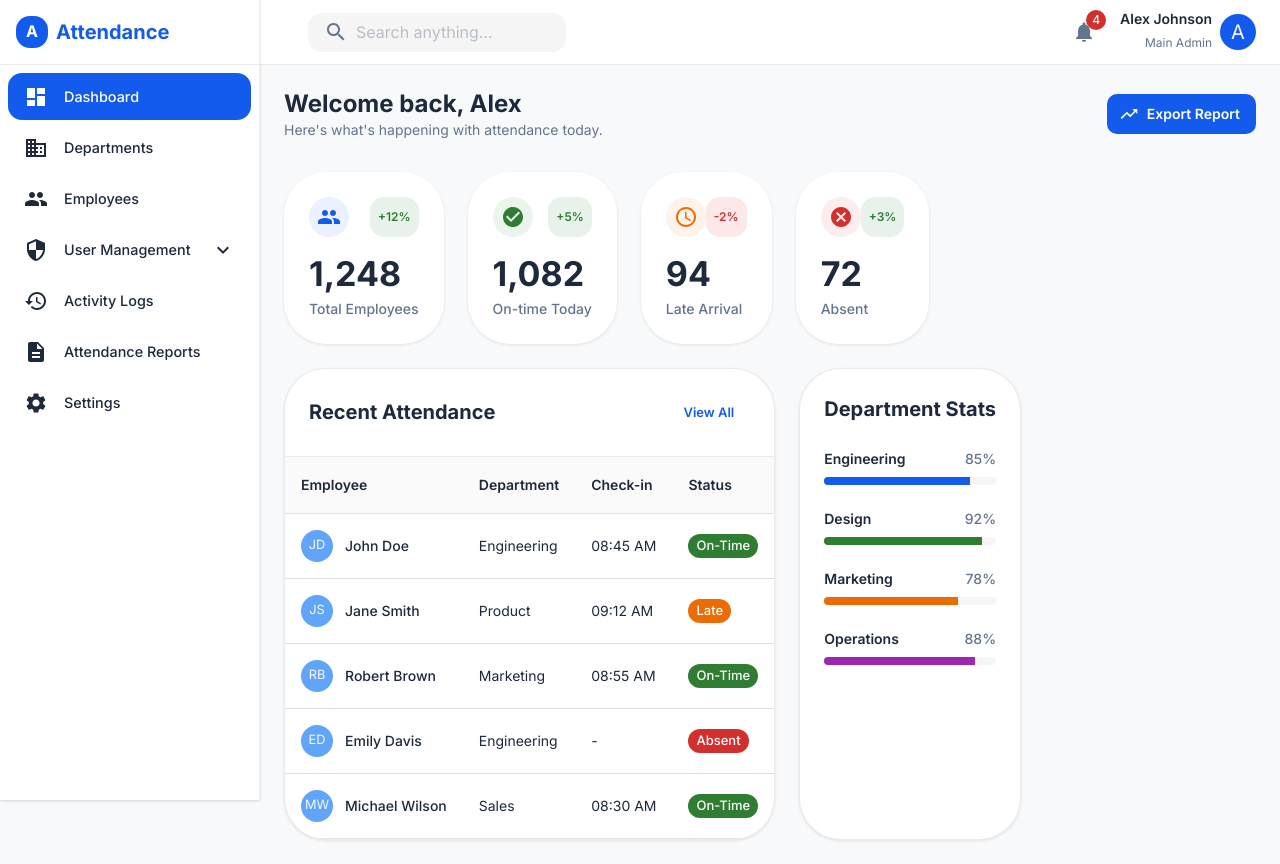
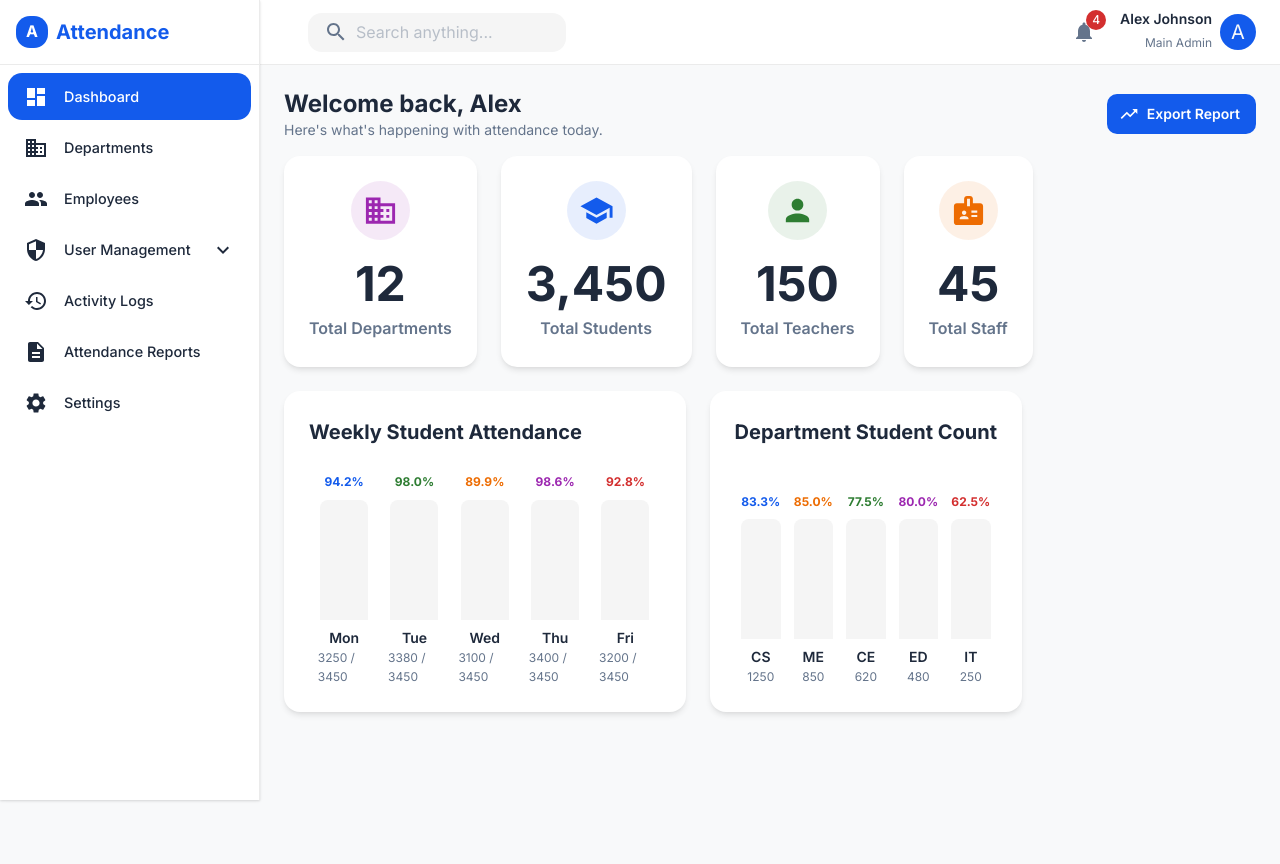
Before and after one commit to cloudregex/attendance-management-project, a React (Vite) app in the folder attendance_system/: page /dashboard in a window 1280 px wide. After the commit the page ends 800 px from the top, so only its background shows below. Built offline with nearby package versions, Linux system fonts and the light colour scheme.

Commit message:
some changes

```diff
--- a/attendance_system/src/components/Layout.jsx
+++ b/attendance_system/src/components/Layout.jsx
@@ -328,7 +328,14 @@ const Layout = ({ children }) => {
             </Box>
             <Box
                 component="main"
-                sx={{ flexGrow: 1, p: 3, width: { sm: `calc(100% - ${drawerWidth}px)` }, mt: '64px' }}
+                sx={{
+                    flexGrow: 1,
+                    flexBasis: 0, // allow flex item to shrink properly alongside drawer
+                    minWidth: 0, // prevents overflow when using flex
+                    p: 3,
+                    mt: '64px',
+                    overflowX: 'hidden',
+                }}
             >
                 {children}
             </Box>
--- a/attendance_system/src/index.css
+++ b/attendance_system/src/index.css
@@ -10,12 +10,14 @@
 
 body {
   margin: 0;
-  display: flex;
   min-width: 320px;
   min-height: 100vh;
+  width: 100%;
   transition: background-color 0.3s ease, color 0.3s ease;
 }
 
 #root {
-  width: 100%;
+  width: 100vw;
+  max-width: 100vw;
+  overflow-x: hidden;
 }
--- a/attendance_system/src/pages/AdminDashboard.jsx
+++ b/attendance_system/src/pages/AdminDashboard.jsx
@@ -22,21 +22,25 @@ import {
     Schedule as ScheduleIcon,
     Cancel as CancelIcon,
     TrendingUp as TrendingUpIcon,
+    Business as BusinessIcon,
+    School as SchoolIcon,
+    Person as PersonIcon,
+    Badge as BadgeIcon,
 } from '@mui/icons-material';
 
 const stats = [
-    { label: 'Total Employees', value: '1,248', icon: <PeopleIcon />, color: '#135bec', trend: '+12%' },
-    { label: 'On-time Today', value: '1,082', icon: <CheckCircleIcon />, color: '#2e7d32', trend: '+5%' },
-    { label: 'Late Arrival', value: '94', icon: <ScheduleIcon />, color: '#ed6c02', trend: '-2%' },
-    { label: 'Absent', value: '72', icon: <CancelIcon />, color: '#d32f2f', trend: '+3%' },
+    { label: 'Total Departments', value: '12', icon: <BusinessIcon />, color: '#9c27b0', trend: '+1' },
+    { label: 'Total Students', value: '3,450', icon: <SchoolIcon />, color: '#135bec', trend: '+52' },
+    { label: 'Total Teachers', value: '150', icon: <PersonIcon />, color: '#2e7d32', trend: '+5' },
+    { label: 'Total Staff', value: '45', icon: <BadgeIcon />, color: '#ed6c02', trend: '+2' },
 ];
 
-const recentAttendance = [
-    { id: 1, name: 'John Doe', department: 'Engineering', time: '08:45 AM', status: 'On-Time', avatar: 'JD' },
-    { id: 2, name: 'Jane Smith', department: 'Product', time: '09:12 AM', status: 'Late', avatar: 'JS' },
-    { id: 3, name: 'Robert Brown', department: 'Marketing', time: '08:55 AM', status: 'On-Time', avatar: 'RB' },
-    { id: 4, name: 'Emily Davis', department: 'Engineering', time: '-', status: 'Absent', avatar: 'ED' },
-    { id: 5, name: 'Michael Wilson', department: 'Sales', time: '08:30 AM', status: 'On-Time', avatar: 'MW' },
+const departmentStats = [
+    { id: 1, name: 'Computer Science', students: 1250, capacity: 1500, color: '#135bec' },
+    { id: 2, name: 'Mechanical Eng.', students: 850, capacity: 1000, color: '#ed6c02' },
+    { id: 3, name: 'Civil Engineering', students: 620, capacity: 800, color: '#2e7d32' },
+    { id: 4, name: 'Electronics Dept', students: 480, capacity: 600, color: '#9c27b0' },
+    { id: 5, name: 'Information Tech.', students: 250, capacity: 400, color: '#d32f2f' },
 ];
 
 const AdminDashboard = () => {
@@ -44,8 +48,8 @@ const AdminDashboard = () => {
     const mode = theme.palette.mode;
 
     return (
-        <Box>
-            <Box sx={{ mb: 4, display: 'flex', justifyContent: 'space-between', alignItems: 'center' }}>
+        <Box sx={{ width: '100%', minWidth: 0, display: 'flex', flexDirection: 'column' }}>
+            <Box sx={{ mb: 2, display: 'flex', justifyContent: 'space-between', alignItems: 'center', flexShrink: 0 }}>
                 <Box>
                     <Typography variant="h5" sx={{ fontWeight: 700, color: mode === 'dark' ? '#F8FAFC' : 'text.primary' }}>Welcome back, Alex</Typography>
                     <Typography variant="body2" sx={{ color: mode === 'dark' ? '#94A3B8' : 'text.secondary' }}>Here's what's happening with attendance today.</Typography>
@@ -55,144 +59,143 @@ const AdminDashboard = () => {
                 </Button>
             </Box>
 
-            <Grid container spacing={3}>
+            <Grid container spacing={3} sx={{ mb: 3, width: '100%' }} alignItems="stretch">
                 {stats.map((stat) => (
-                    <Grid item xs={12} sm={6} md={3} key={stat.label}>
+                    // always reserve one quarter of the available width on md+ screens (4 columns)
+                    <Grid item xs={12} md={3} key={stat.label} sx={{ display: 'flex', flexDirection: 'column' }}>
                         <Paper sx={{
+                            width: '100%',
+                            flex: 1,
+                            boxSizing: 'border-box',
                             p: 3,
-                            borderRadius: 3,
+                            display: 'flex',
+                            flexDirection: 'column',
+                            alignItems: 'center',
+                            justifyContent: 'center',
+                            borderRadius: '16px',
                             bgcolor: mode === 'dark' ? '#1E293B' : 'background.paper',
-                            boxShadow: mode === 'dark' ? '0 4px 20px rgba(0,0,0,0.4)' : '0 1px 3px rgba(0,0,0,0.1)',
+                            boxShadow: mode === 'dark' ? '0 4px 20px rgba(0,0,0,0.4)' : '0 4px 6px -1px rgba(0,0,0,0.1), 0 2px 4px -2px rgba(0,0,0,0.05)',
+                            transition: 'all 0.3s ease',
+                            '&:hover': {
+                                transform: 'translateY(-4px)',
+                                boxShadow: mode === 'dark' ? '0 10px 25px rgba(0,0,0,0.5)' : '0 12px 20px -3px rgba(0,0,0,0.1), 0 4px 6px -4px rgba(0,0,0,0.05)',
+                            },
                             border: '1px solid',
                             borderColor: mode === 'dark' ? '#334155' : 'transparent',
                         }}>
-                            <Box sx={{ display: 'flex', justifyContent: 'space-between', mb: 2 }}>
                             <Box
                                 sx={{
-                                        bgcolor: mode === 'dark' ? alpha(stat.color, 0.15) : `${stat.color}15`,
+                                    bgcolor: mode === 'dark' ? alpha(stat.color, 0.15) : alpha(stat.color, 0.1),
                                     color: stat.color,
-                                        p: 1,
-                                        borderRadius: 2,
+                                    p: 1.5,
+                                    borderRadius: '50%',
                                     display: 'flex',
+                                    alignItems: 'center',
+                                    justifyContent: 'center',
+                                    mb: 2,
                                 }}
                             >
-                                    {stat.icon}
+                                {React.cloneElement(stat.icon, { fontSize: 'large' })}
                             </Box>
-                                <Typography
-                                    variant="caption"
-                                    sx={{
-                                        color: stat.trend.startsWith('+') ? (mode === 'dark' ? '#4ade80' : 'success.main') : (mode === 'dark' ? '#f87171' : 'error.main'),
-                                        fontWeight: 600,
-                                        bgcolor: stat.trend.startsWith('+') ? (mode === 'dark' ? alpha('#4ade80', 0.15) : alpha(theme.palette.success.main, 0.1)) : (mode === 'dark' ? alpha('#f87171', 0.15) : alpha(theme.palette.error.main, 0.1)),
-                                        px: 1,
-                                        py: 0.5,
-                                        borderRadius: 1,
-                                        display: 'flex',
-                                        alignItems: 'center',
-                                    }}
-                                >
-                                    {stat.trend}
-                                </Typography>
-                            </Box>
-                            <Typography variant="h4" sx={{ fontWeight: 800, mb: 0.5, color: mode === 'dark' ? '#F8FAFC' : 'text.primary' }}>
+                            <Typography variant="h3" sx={{ fontWeight: 800, mb: 0.5, color: mode === 'dark' ? '#F8FAFC' : 'text.primary', textAlign: 'center' }}>
                                 {stat.value}
                             </Typography>
-                            <Typography variant="body2" sx={{ color: mode === 'dark' ? '#94A3B8' : 'text.secondary', fontWeight: 500 }}>
+                            <Typography variant="body1" sx={{ color: mode === 'dark' ? '#94A3B8' : 'text.secondary', fontWeight: 600, textAlign: 'center' }}>
                                 {stat.label}
                             </Typography>
                         </Paper>
                     </Grid>
                 ))}
+            </Grid>
 
-                <Grid item xs={12} md={8}>
+            <Grid container spacing={3} alignItems="stretch" sx={{ flexGrow: 1, pb: 1, width: '100%' }}>
+                <Grid item xs={12} md={6} sx={{ display: 'flex', flexDirection: 'column' }}>
                     <Paper sx={{
-                        p: 0,
-                        overflow: 'hidden',
-                        borderRadius: 3,
+                        width: '100%',
+                        flex: 1,
+                        boxSizing: 'border-box',
+                        p: 3,
+                        display: 'flex',
+                        flexDirection: 'column',
+                        justifyContent: 'space-between',
+                        borderRadius: '16px',
                         bgcolor: mode === 'dark' ? '#1E293B' : 'background.paper',
-                        boxShadow: mode === 'dark' ? '0 4px 20px rgba(0,0,0,0.4)' : '0 1px 3px rgba(0,0,0,0.1)',
+                        boxShadow: mode === 'dark' ? '0 4px 20px rgba(0,0,0,0.4)' : '0 4px 6px -1px rgba(0,0,0,0.1), 0 2px 4px -2px rgba(0,0,0,0.05)',
                         border: '1px solid',
-                        borderColor: mode === 'dark' ? '#334155' : 'divider',
+                        borderColor: mode === 'dark' ? '#334155' : 'transparent',
                     }}>
-                        <Box sx={{ p: 3, display: 'flex', justifyContent: 'space-between', alignItems: 'center', borderBottom: '1px solid', borderColor: mode === 'dark' ? '#334155' : 'divider' }}>
-                            <Typography variant="h6" sx={{ fontWeight: 700, color: mode === 'dark' ? '#F8FAFC' : 'text.primary' }}>Recent Attendance</Typography>
-                            <Button color="primary" size="small" sx={{ fontWeight: 600 }}>View All</Button>
+                        <Typography variant="h6" sx={{ mb: 1, fontWeight: 700, color: mode === 'dark' ? '#F8FAFC' : 'text.primary', flexShrink: 0 }}>Weekly Student Attendance</Typography>
+                        <Box sx={{ display: 'flex', justifyContent: 'space-around', alignItems: 'flex-end', flexGrow: 1, pt: 2 }}>
+                            {[
+                                { day: 'Mon', present: 3250, total: 3450, color: '#135bec' },
+                                { day: 'Tue', present: 3380, total: 3450, color: '#2e7d32' },
+                                { day: 'Wed', present: 3100, total: 3450, color: '#ed6c02' },
+                                { day: 'Thu', present: 3400, total: 3450, color: '#9c27b0' },
+                                { day: 'Fri', present: 3200, total: 3450, color: '#d32f2f' },
+                            ].map((stat) => {
+                                const percentage = ((stat.present / stat.total) * 100).toFixed(1);
+                                return (
+                                    <Box key={stat.day} sx={{ display: 'flex', flexDirection: 'column', alignItems: 'center', width: '15%' }}>
+                                        <Typography variant="caption" sx={{ color: stat.color, fontWeight: 700, mb: 1 }}>
+                                            {percentage}%
+                                        </Typography>
+                                        <Box sx={{ width: '100%', maxWidth: 48, height: '100%', minHeight: 120, bgcolor: mode === 'dark' ? '#0F172A' : 'grey.100', borderRadius: '8px 8px 0 0', overflow: 'hidden', display: 'flex', alignItems: 'flex-end' }}>
+                                            <Box sx={{ width: '100%', height: `${percentage}%`, bgcolor: stat.color, transition: 'height 1s ease-in-out', borderRadius: '8px 8px 0 0' }} />
                                         </Box>
-                        <TableContainer>
-                            <Table>
-                                <TableHead sx={{ bgcolor: mode === 'dark' ? '#0F172A' : 'grey.50' }}>
-                                    <TableRow>
-                                        <TableCell sx={{ fontWeight: 600 }}>Employee</TableCell>
-                                        <TableCell sx={{ fontWeight: 600 }}>Department</TableCell>
-                                        <TableCell sx={{ fontWeight: 600 }}>Check-in</TableCell>
-                                        <TableCell sx={{ fontWeight: 600 }}>Status</TableCell>
-                                    </TableRow>
-                                </TableHead>
-                                <TableBody>
-                                    {recentAttendance.map((row) => (
-                                        <TableRow key={row.id} hover>
-                                            <TableCell>
-                                                <Box sx={{ display: 'flex', alignItems: 'center', gap: 1.5 }}>
-                                                    <Avatar sx={{ width: 32, height: 32, fontSize: '0.8rem', bgcolor: 'primary.light' }}>
-                                                        {row.avatar}
-                                                    </Avatar>
-                                                    <Typography variant="body2" sx={{ fontWeight: 500 }}>{row.name}</Typography>
+                                        <Typography variant="body2" sx={{ mt: 1, fontWeight: 600, color: mode === 'dark' ? '#E2E8F0' : 'text.primary' }}>{stat.day}</Typography>
+                                        <Typography variant="caption" sx={{ color: mode === 'dark' ? '#94A3B8' : 'text.secondary' }}>
+                                            {stat.present} / {stat.total}
+                                        </Typography>
                                     </Box>
-                                            </TableCell>
-                                            <TableCell>{row.department}</TableCell>
-                                            <TableCell>{row.time}</TableCell>
-                                            <TableCell>
-                                                <Chip
-                                                    label={row.status}
-                                                    size="small"
-                                                    color={
-                                                        row.status === 'On-Time' ? 'success' :
-                                                            row.status === 'Late' ? 'warning' : 'error'
-                                                    }
-                                                    sx={{ fontWeight: 500 }}
-                                                />
-                                            </TableCell>
-                                        </TableRow>
-                                    ))}
-                                </TableBody>
-                            </Table>
-                        </TableContainer>
+                                );
+                            })}
+                        </Box>
                     </Paper>
                 </Grid>
 
-                <Grid item xs={12} md={4}>
+                <Grid item xs={12} md={6} sx={{ display: 'flex', flexDirection: 'column' }}>
                     <Paper sx={{
+                        width: '100%',
+                        flex: 1,
+                        boxSizing: 'border-box',
                         p: 3,
-                        height: '100%',
-                        borderRadius: 3,
+                        display: 'flex',
+                        flexDirection: 'column',
+                        justifyContent: 'space-between',
+                        borderRadius: '16px',
                         bgcolor: mode === 'dark' ? '#1E293B' : 'background.paper',
-                        boxShadow: mode === 'dark' ? '0 4px 20px rgba(0,0,0,0.4)' : '0 1px 3px rgba(0,0,0,0.1)',
+                        boxShadow: mode === 'dark' ? '0 4px 20px rgba(0,0,0,0.4)' : '0 4px 6px -1px rgba(0,0,0,0.1), 0 2px 4px -2px rgba(0,0,0,0.05)',
                         border: '1px solid',
-                        borderColor: mode === 'dark' ? '#334155' : 'divider',
+                        borderColor: mode === 'dark' ? '#334155' : 'transparent',
                     }}>
-                        <Typography variant="h6" sx={{ mb: 3, fontWeight: 700, color: mode === 'dark' ? '#F8FAFC' : 'text.primary' }}>Department Stats</Typography>
-                        <Box sx={{ display: 'flex', flexDirection: 'column', gap: 3 }}>
-                            {[
-                                { name: 'Engineering', value: 85, color: '#135bec' },
-                                { name: 'Design', value: 92, color: '#2e7d32' },
-                                { name: 'Marketing', value: 78, color: '#ed6c02' },
-                                { name: 'Operations', value: 88, color: '#9c27b0' },
-                            ].map((dept) => (
-                                <Box key={dept.name}>
-                                    <Box sx={{ display: 'flex', justifyContent: 'space-between', mb: 1 }}>
-                                        <Typography variant="body2" sx={{ fontWeight: 600, color: mode === 'dark' ? '#E2E8F0' : 'text.primary' }}>{dept.name}</Typography>
-                                        <Typography variant="body2" sx={{ color: mode === 'dark' ? '#94A3B8' : 'text.secondary', fontWeight: 500 }}>{dept.value}%</Typography>
+                        <Typography variant="h6" sx={{ mb: 1, fontWeight: 700, color: mode === 'dark' ? '#F8FAFC' : 'text.primary', flexShrink: 0 }}>Department Student Count</Typography>
+                        <Box sx={{ display: 'flex', justifyContent: 'space-around', alignItems: 'flex-end', flexGrow: 1, pt: 2 }}>
+                            {departmentStats.map((dept) => {
+                                const percentage = ((dept.students / dept.capacity) * 100).toFixed(1);
+
+                                // Extract acronym for label since names are long
+                                const acro = dept.name.split(' ').map(n => n[0]).join('').substring(0, 2).toUpperCase();
+
+                                return (
+                                    <Box key={dept.id} sx={{ display: 'flex', flexDirection: 'column', alignItems: 'center', width: '15%' }}>
+                                        <Typography variant="caption" sx={{ color: dept.color, fontWeight: 700, mb: 1 }}>
+                                            {percentage}%
+                                        </Typography>
+                                        <Box sx={{ width: '100%', maxWidth: 48, height: '100%', minHeight: 120, bgcolor: mode === 'dark' ? '#0F172A' : 'grey.100', borderRadius: '8px 8px 0 0', overflow: 'hidden', display: 'flex', alignItems: 'flex-end' }}>
+                                            <Box sx={{ width: '100%', height: `${percentage}%`, bgcolor: dept.color, transition: 'height 1s ease-in-out', borderRadius: '8px 8px 0 0' }} />
                                         </Box>
-                                    <Box sx={{ width: '100%', height: 8, bgcolor: mode === 'dark' ? '#0F172A' : 'grey.100', borderRadius: 4, overflow: 'hidden' }}>
-                                        <Box sx={{ width: `${dept.value}%`, height: '100%', bgcolor: dept.color }} />
+                                        <Typography variant="body2" sx={{ mt: 1, fontWeight: 600, color: mode === 'dark' ? '#E2E8F0' : 'text.primary' }}>{acro}</Typography>
+                                        <Typography variant="caption" sx={{ color: mode === 'dark' ? '#94A3B8' : 'text.secondary' }}>
+                                            {dept.students}
+                                        </Typography>
                                     </Box>
-                                </Box>
-                            ))}
+                                );
+                            })}
                         </Box>
                     </Paper>
                 </Grid>
             </Grid>
-        </Box >
+        </Box>
     );
 };
 
--- a/attendance_system/src/pages/DeptDashboard.jsx
+++ b/attendance_system/src/pages/DeptDashboard.jsx
@@ -46,7 +46,7 @@ const DeptDashboard = () => {
     const mode = theme.palette.mode;
 
     return (
-        <Box>
+        <Box sx={{ width: '100%' }}>
             <Box sx={{ mb: 4 }}>
                 <Breadcrumbs separator={<NavigateNextIcon fontSize="small" />} aria-label="breadcrumb" sx={{ mb: 1 }}>
                     <Link underline="hover" color="inherit" href="/">
@@ -63,9 +63,9 @@ const DeptDashboard = () => {
                 </Box>
             </Box>
 
-            <Grid container spacing={3}>
+            <Grid container spacing={3} sx={{ width: '100%' }} alignItems="stretch">
                 {deptStats.map((stat) => (
-                    <Grid item xs={12} sm={6} md={3} key={stat.label}>
+                    <Grid item xs={12} md={3} key={stat.label} sx={{ display: 'flex', flexDirection: 'column' }}>
                         <Paper sx={{
                             p: 3,
                             borderRadius: 3,
```
Lines whose indentation alone changed are shown as unchanged.
